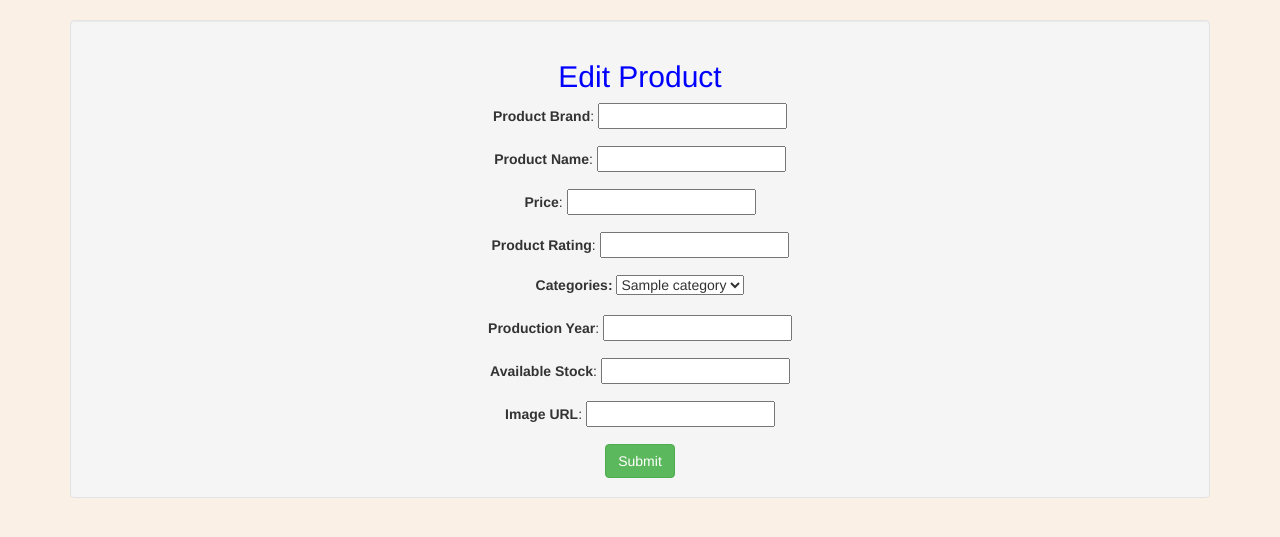
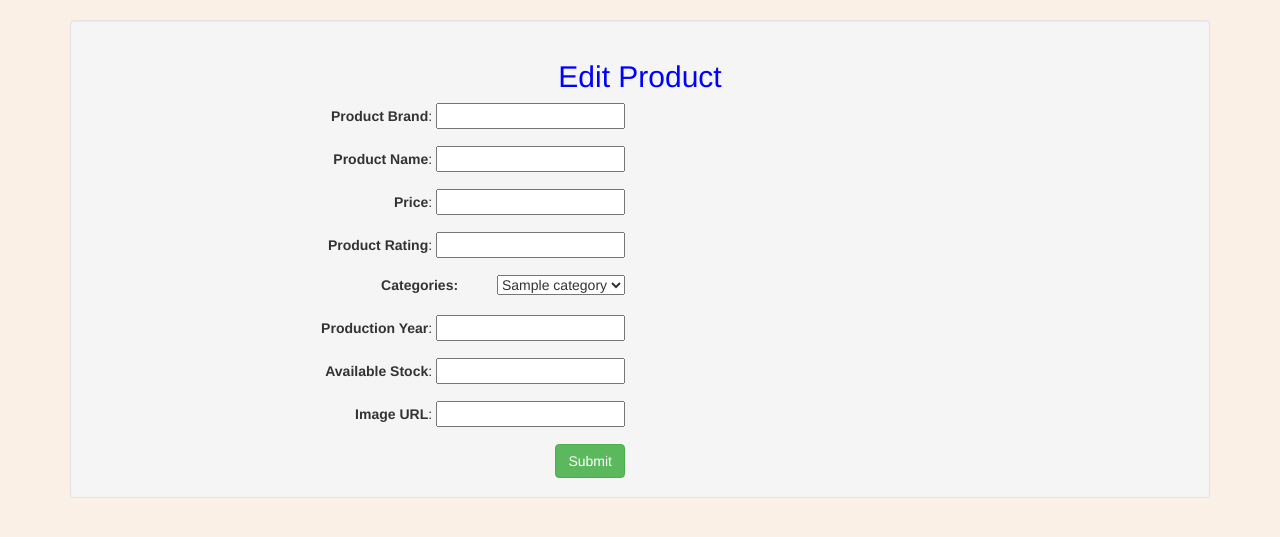
Before and after one commit to kaistullich/Centratech-Website, a Flask app: template newProject/my_app/templates/product-edit.html in a window 1280 px wide. Shown: the part 52-589 px from the top of the page. Run offline with Flask 2, Linux system fonts and the light colour scheme; the template is opened without the code that fills it: values that come from a table or form of the project are taken from there, most other values are stand-ins (such as "Sample title", 1, 10 or a date in 2020); some libraries are stand-ins or nearby versions.

Commit message:
Added styling and comments for Product Edit form

```diff
--- a/newProject/my_app/source/models.py
+++ b/newProject/my_app/source/models.py
@@ -19,7 +19,6 @@ class ProductForm(Form):
 	name = TextField('Product Name', validators=[InputRequired()])
 	price = DecimalField('Price', validators=[InputRequired(), NumberRange(min=Decimal('0.0'))])
 	rating = DecimalField('Product Rating', validators=[InputRequired(), NumberRange(min=Decimal('0.0'))])
-	# CATEGORY WOULD GO HERE
 	year = IntegerField('Production Year', validators=[InputRequired(), NumberRange(min=0)])
 	stock = IntegerField('Available Stock', validators=[InputRequired(), NumberRange(min=0)])
 	image = TextField('Image URL', validators=[InputRequired()])
--- /dev/null
+++ b/newProject/my_app/static/css/product-edit.css
@@ -0,0 +1,7 @@
+#category-select {
+	padding-right: 35px;
+}
+
+#product-form {
+	text-align: right;
+}
--- a/newProject/my_app/templates/product-edit.html
+++ b/newProject/my_app/templates/product-edit.html
@@ -5,14 +5,23 @@
   <div class="top-pad" style="text-align: center;">
     <div class="well">
       <h2 style="color: blue">Edit Product</h2>
-        <form method="POST" action="{{ url_for('my_view.product_edit', key=category_id) }}" role="form">
-          <div class="form-group">{{ form.brand.label }}: {{ form.brand() }}</div>
-          <div class="form-group">{{ form.name.label }}: {{ form.name() }}</div>
-          <div class="form-group">{{ form.price.label }}: {{ form.price() }}</div>
-          <div class="form-group">{{ form.rating.label }}: {{ form.rating() }}</div>
-          <div class="form-group">
+        <form method="POST" action="{{ url_for('my_view.product_edit', key=category_id) }}" role="form" id="product-form">
+        <div class="row">
+          <div class="form-group col-md-6">{{ form.brand.label }}: {{ form.brand() }}</div>
+        </div>
+        <div class="row">
+          <div class="form-group col-md-6">{{ form.name.label }}: {{ form.name() }}</div>
+        </div>
+        <div class="row">
+          <div class="form-group col-md-6">{{ form.price.label }}: {{ form.price() }}</div>
+        </div>
+        <div class="row">
+          <div class="form-group col-md-6">{{ form.rating.label }}: {{ form.rating() }}</div>
+        </div>
+        <div class="row">
+          <div class="form-group col-md-6">
             <!-- Category Dropdown -->
-            <label for="category">Categories: </label>
+            <label for="category col-md-6" id="category-select">Categories: </label>
               <select name="category" id="category">
                 {% for category in categories %}
                 <option value="{{ category[0] }}">{{ category[1] }}</option>
@@ -20,10 +29,21 @@
               </select>
             <!-- END Category Dropdown -->
           </div>
-          <div class="form-group">{{ form.year.label }}: {{ form.year() }}</div>
-          <div class="form-group">{{ form.stock.label }}: {{form.stock() }}</div>
-          <div class="form-group">{{ form.image.label }}: {{ form.image() }}</div>
-          <button type="submit" class="btn btn-success">Submit</button>
+        </div>
+        <div class="row">
+          <div class="form-group col-md-6">{{ form.year.label }}: {{ form.year() }}</div>
+        </div>
+        <div class="row">
+          <div class="form-group col-md-6">{{ form.stock.label }}: {{form.stock() }}</div>
+        </div>
+        <div class="row">
+          <div class="form-group col-md-6">{{ form.image.label }}: {{ form.image() }}</div>
+        </div>
+        <div class="row">
+          <div class="col-md-6">
+            <button type="submit" class="btn btn-success">Submit</button>
+          </div>
+        </div>
         </form>
       </div>
     </div>
```
Also changed, not shown: newProject/my_app/source/views_products.py (+9 -6 lines).
